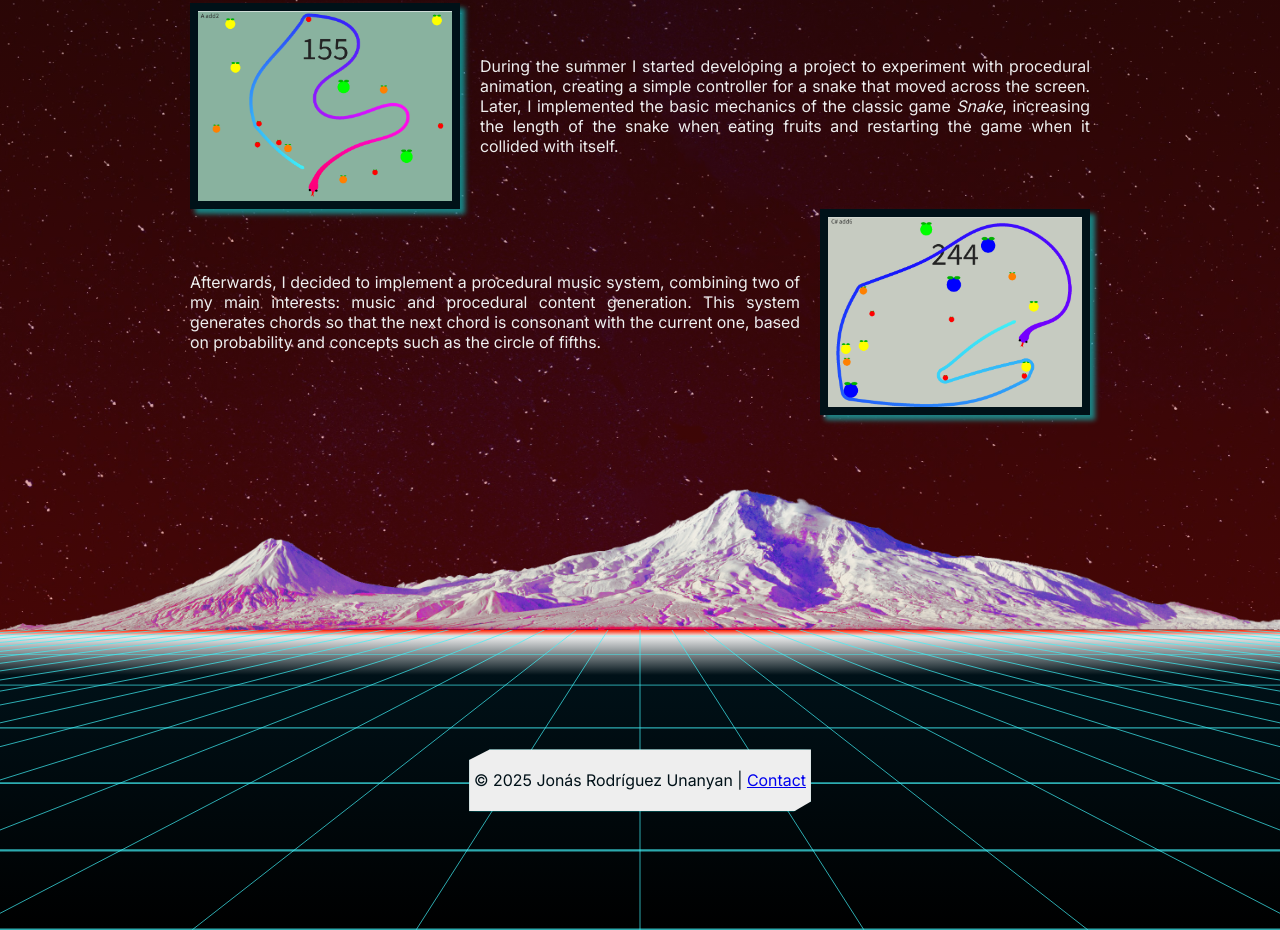
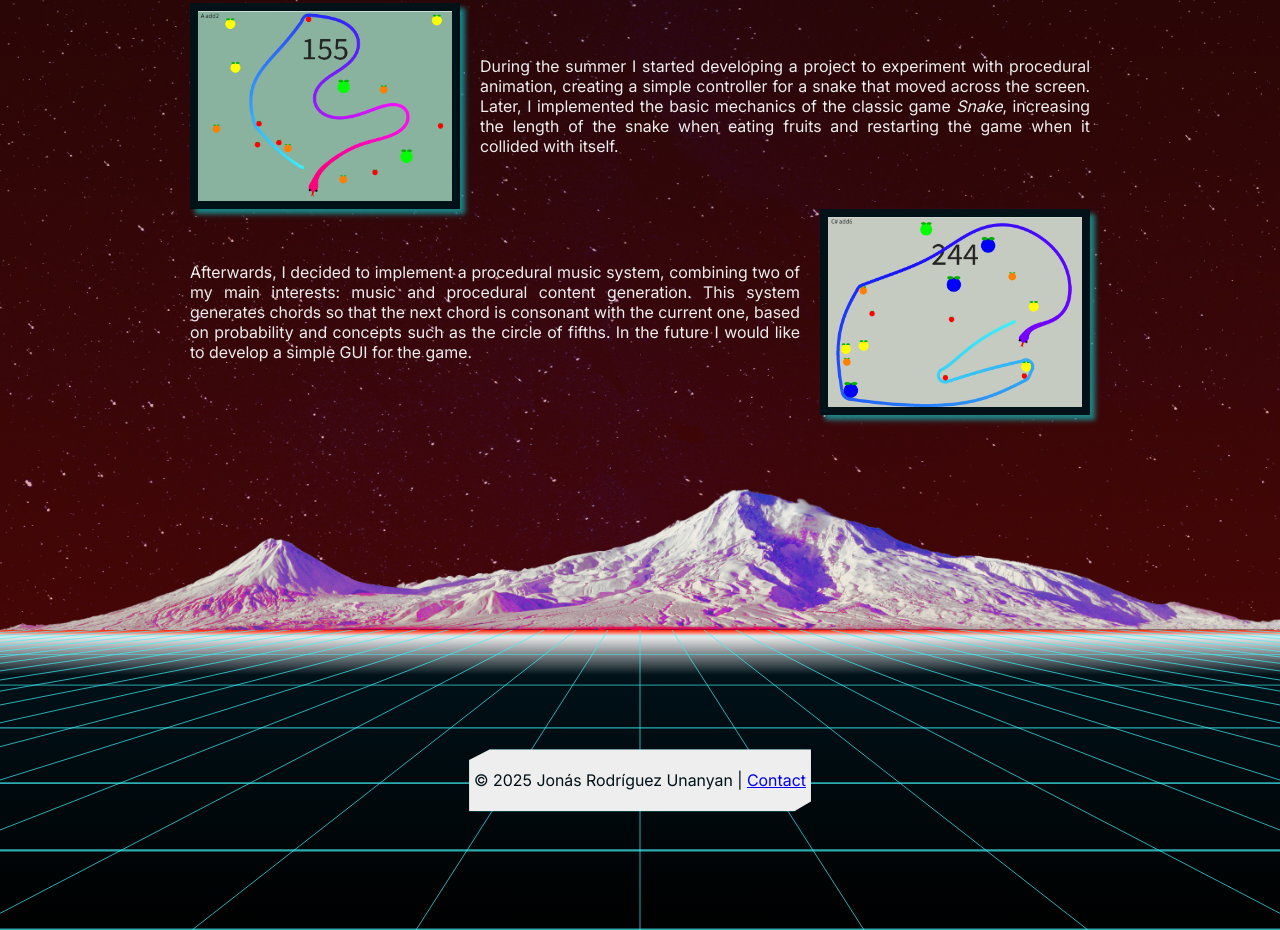
Before and after one commit to Jonas-RUnanyan/Jonas-RUnanyan.github.io, a plain HTML site: page en/proyectos/snake.html in a window 1280 px wide. Shown: the part 878-1808 px from the top of the page. Drawn offline with Linux system fonts and the light colour scheme; files whose address does not match are found by name.

Commit message:
corrección erratas

```diff
--- a/en/proyectos/snake.html
+++ b/en/proyectos/snake.html
@@ -17,8 +17,8 @@
 
 		<!-- Center content: subtitle only on main page -->
 		<div class="header-center">
-		  <h1>Jonás Rodríguez Unanyan</h1>
-		  <p>Developer in training - Interested in video games</p>
+			<h1>Jonás Rodríguez Unanyan</h1>
+			<p>Developer in training - Interested in video games</p>
 		</div>
 
 		<!-- Language Button: always visible -->
@@ -42,8 +42,8 @@
 					</dl>
 					<p>
 						<a href="https://github.com/Jonas-RUnanyan/Snake" target="_blank">
-						  View on Github
-						  <span class="logo github"></span>
+							View on Github
+							<span class="logo github"></span>
 						</a>
 					</p>
 				</div>
@@ -75,8 +75,10 @@
 			<div class="parrafo-imagen invertido">
 
 				<img src="../../images/snake/snake-3.png" alt="Example image">
-				<p>Afterwards, I decided to implement a procedural music system, combining two of my main interests: music and procedural content generation.
-					This system generates chords so that the next chord is consonant with the current one, based on probability and concepts such as the circle of fifths.</p>
+				<p>Afterwards, I decided to implement a procedural music system, combining two of my main interests:
+					music and procedural content generation.
+					This system generates chords so that the next chord is consonant with the current one, based on
+					probability and concepts such as the circle of fifths. In the future I would like to develop a simple GUI for the game.</p>
 			</div>
 
 		</section>
```
Also changed, not shown: es/index.html (+2 -2 lines), es/proyectos/rayado_vallecano.html (+1 -1 lines), es/proyectos/snake.html (+1 -1 lines), 1 other file.
